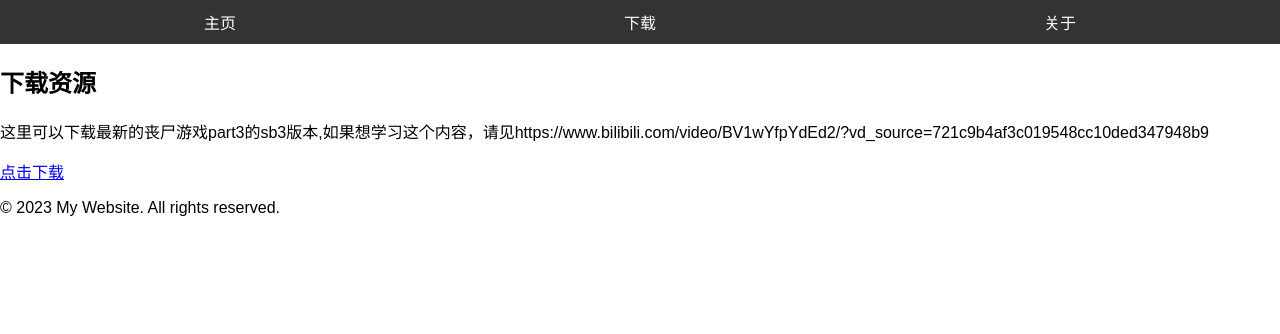
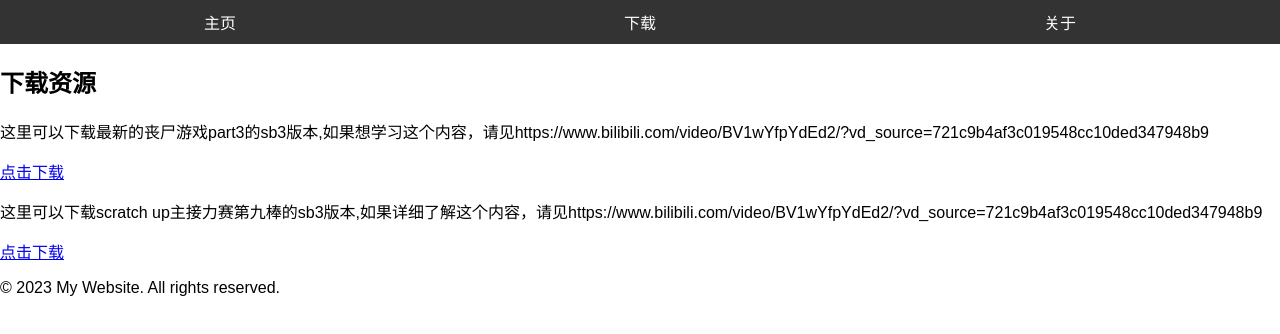
Before and after one commit to cxxstudio/CxxStudioWeb, a plain HTML site: page index.html in a window 1280 px wide. Both pictures are taken after a click on the link "下载". Drawn offline with Linux system fonts and the light colour scheme.

Commit message:
Add files via upload

```diff
--- a/index.html
+++ b/index.html
@@ -27,6 +27,8 @@
             <h2>下载资源</h2>
             <p>这里可以下载最新的丧尸游戏part3的sb3版本,如果想学习这个内容，请见https://www.bilibili.com/video/BV1wYfpYdEd2/?vd_source=721c9b4af3c019548cc10ded347948b9</p>
             <a href="download/丧尸游戏part3.sb3" download>点击下载</a>
+            <p>这里可以下载scratch up主接力赛第九棒的sb3版本,如果详细了解这个内容，请见https://www.bilibili.com/video/BV1wYfpYdEd2/?vd_source=721c9b4af3c019548cc10ded347948b9</p>
+            <a href="download/星核之诉up主接力第九棒.sb3" download>点击下载</a>
         </section>
 
         <section id="about" style="display: none;">
```
Also changed, not shown: 1 other file.
